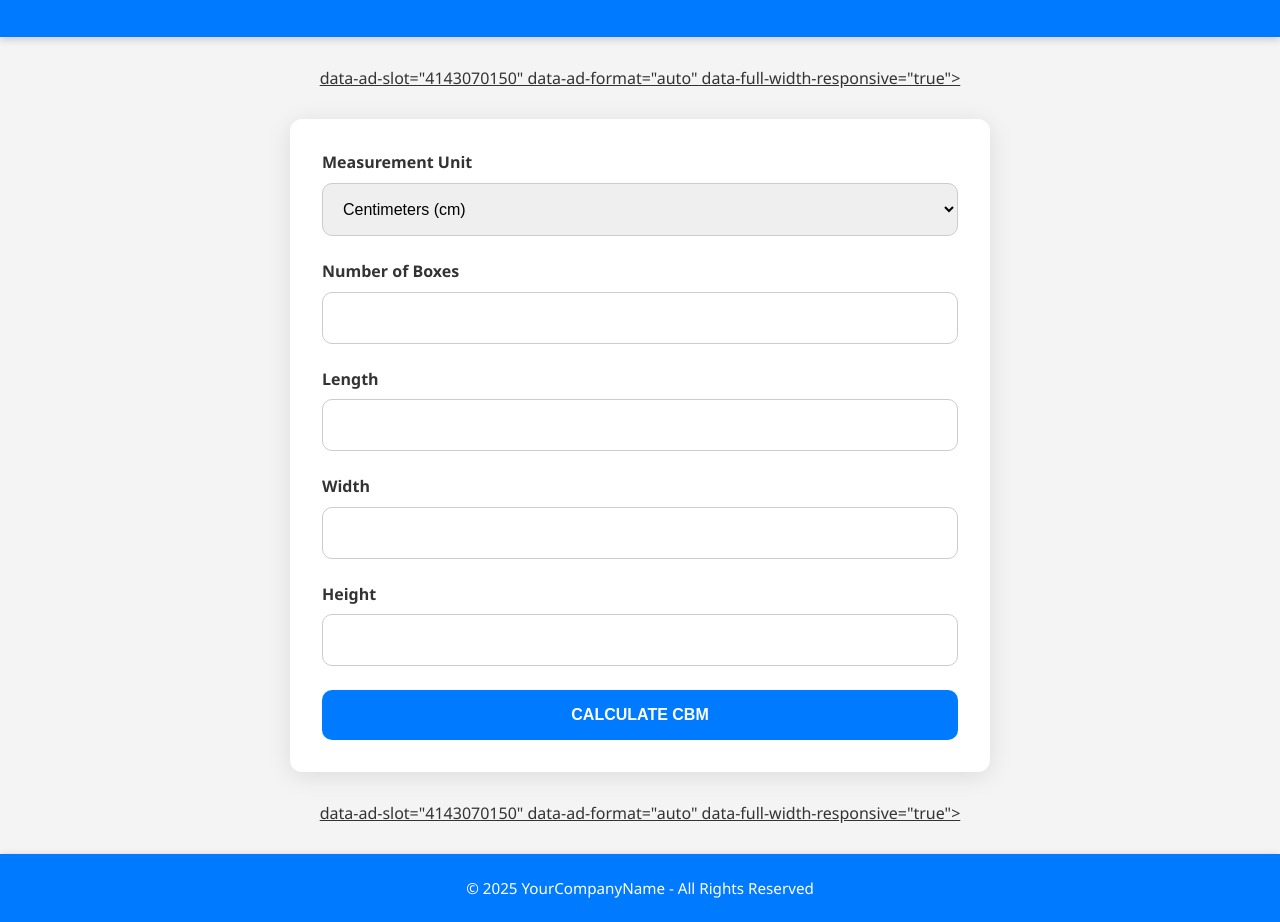
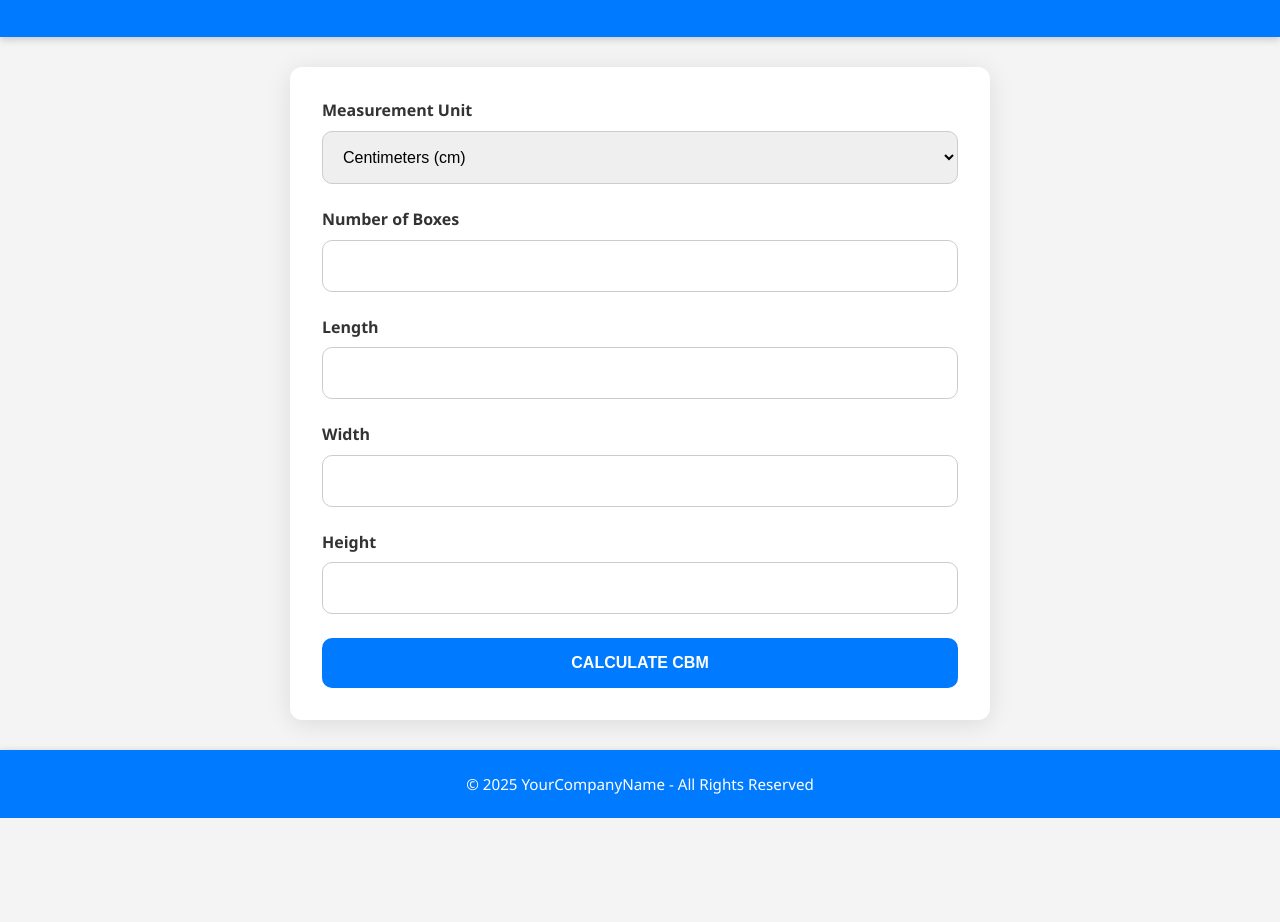
Before and after one commit to AK-bit602/impex-tools, a plain HTML site: page CBM-calculator.html in a window 1280 px wide. Shown: the part 91-1013 px from the top of the page. After the commit the page ends 909 px from the top, so only its background shows below. Drawn offline with Linux system fonts and the light colour scheme.

Commit message:
Update CBM-calculator.html

```diff
--- a/CBM-calculator.html
+++ b/CBM-calculator.html
@@ -133,7 +133,7 @@
   <div class="ad-container">
     <ins class="adsbygoogle"
       style="display:block"
-      data-ad-client="ca-pub-4194356827621691" <!-- REPLACE with your actual AdSense ID -->
+      data-ad-client="ca-pub-4194356827621691"
       data-ad-slot="4143070150"
       data-ad-format="auto"
       data-full-width-responsive="true"></ins>
@@ -180,7 +180,7 @@
   <div class="ad-container">
     <ins class="adsbygoogle"
       style="display:block"
-      data-ad-client="ca-pub-4194356827621691" <!-- REPLACE with your actual AdSense ID -->
+      data-ad-client="ca-pub-4194356827621691"
       data-ad-slot="4143070150"
       data-ad-format="auto"
       data-full-width-responsive="true"></ins>
```
